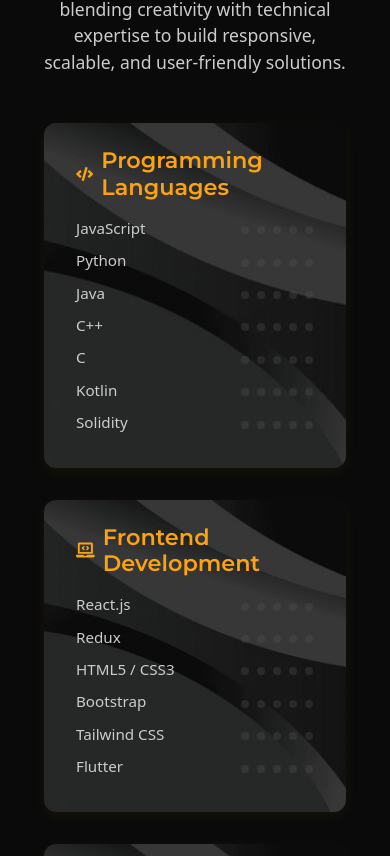
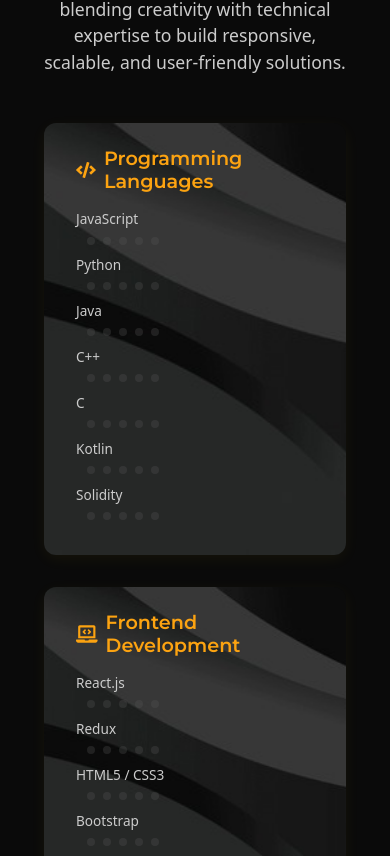
Before and after one commit to SadiaDayo/portfolio, a React (Create React App) app: page / in a window 390 px wide. Shown: the part 6129-6985 px from the top of the page. Built offline with nearby package versions, Linux system fonts and the light colour scheme.

Commit message:
Update Skills.css

```diff
--- a/src/components/Skills.css
+++ b/src/components/Skills.css
@@ -77,23 +77,52 @@
   font-size: 0.95rem;
   color: #ccc;
 }
+@media (max-width: 576px) {
+  .dot {
+    width: 8px;
+    height: 8px;
+    margin-top: 2px;
+  }
+
+  .skills-card h3 {
+    font-size: 1.2rem;
+  }
+
+  .skill-item {
+    font-size: 0.85rem;
+    flex-direction: column;
+    align-items: flex-start;
+  }
+
+  .skill-dots {
+    margin-left: 0;
+    margin-top: 4px;
+  }
+}
 
 /*============================
 =       ANIMATED DOTS        =
 ============================*/
-
 .skill-dots {
   display: flex;
   gap: 6px;
   margin-left: 10px;
+  flex-wrap: wrap;
 }
 
 .dot {
   width: 10px;
   height: 10px;
   border-radius: 50%;
-  background-color: #555;
-  opacity: 0.3;
-  transform: scale(0.8);
-  margin-top: 4px;
+  background-color: #FCA311;
+  opacity: 0.7;
+  transform: scale(1);
+  transition: transform 0.3s ease, opacity 0.3s ease;
 }
+
+/* Filled (active) dot */
+.dot.filled {
+  background-color: #fff;
+  opacity: 1;
+  transform: scale(1.2);
+}
```
